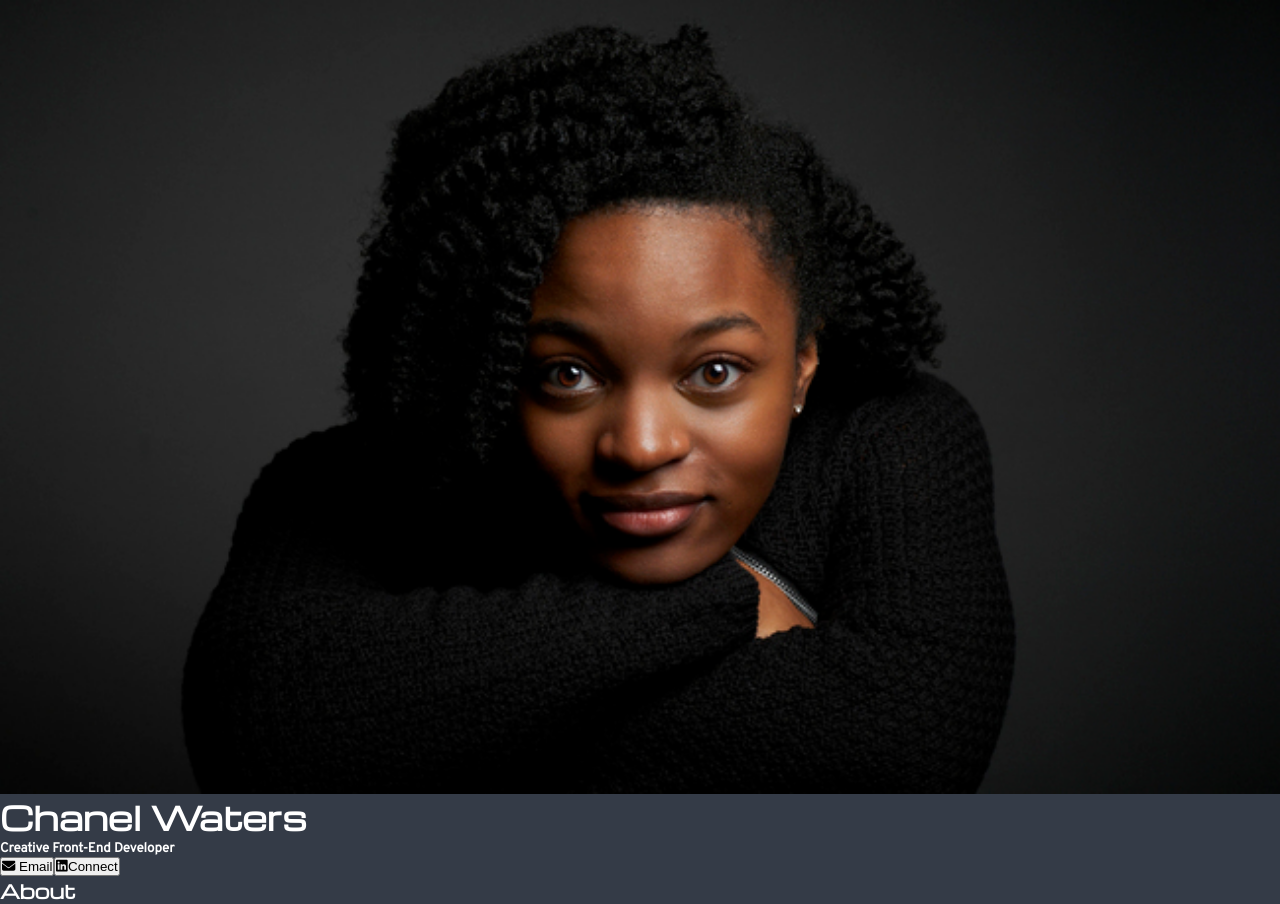
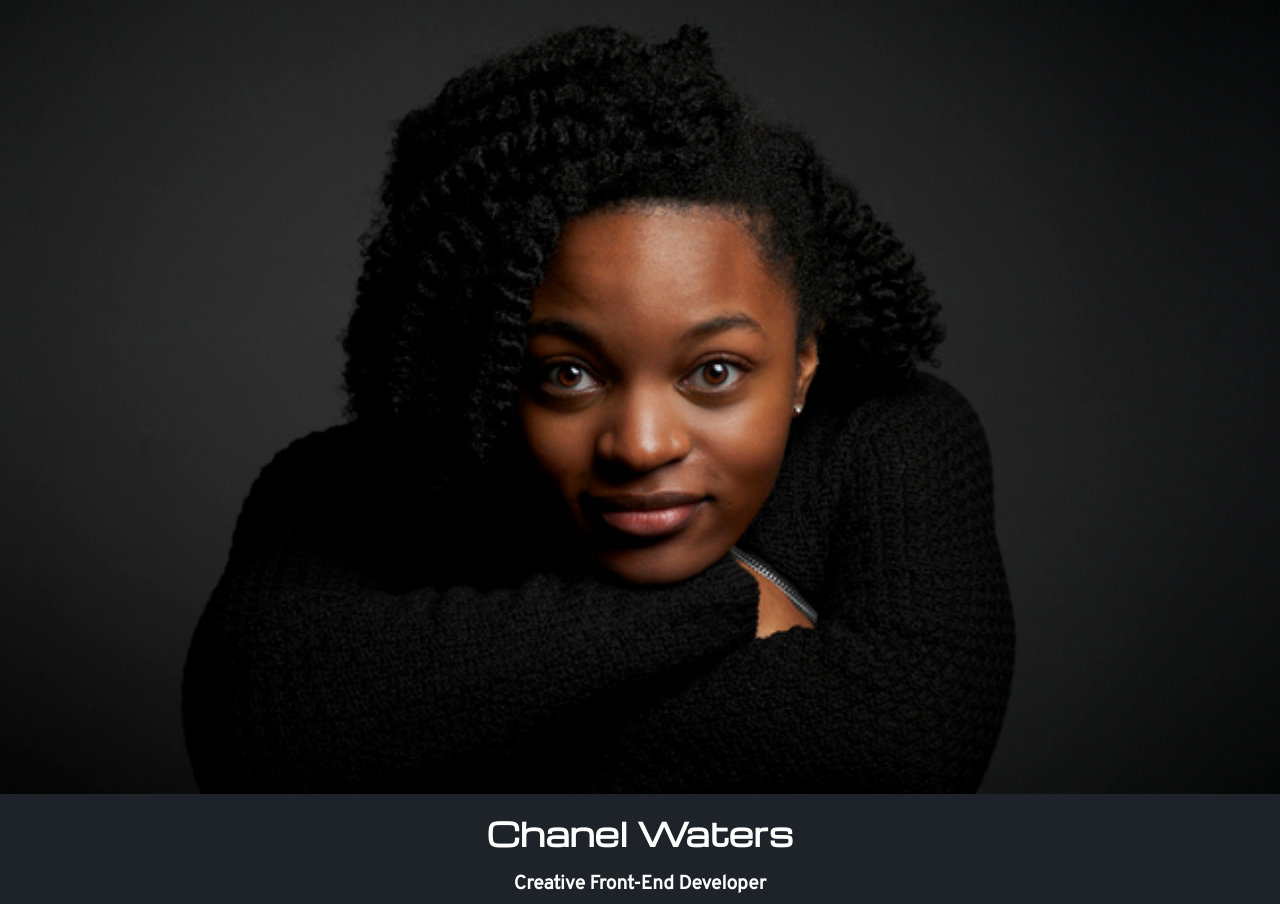
Before and after one commit to chaneldevelops/digital_businesscard, a React (Vite) app: page / in a window 1280 px wide. Shown: the top 904 px of the page. Built offline with nearby package versions, Linux system fonts and the light colour scheme.

Commit message:
Info styling of name and role

```diff
--- a/src/components/Info.jsx
+++ b/src/components/Info.jsx
@@ -8,8 +8,12 @@ import { faLinkedin } from "@fortawesome/free-brands-svg-icons";
 export default function Info() {
    return (<div className="info">
         <img src="/chanel-photo.jpg" alt="photo of Chanel" />
-        <h1>Chanel Waters</h1>
-        <h5>Creative Front-End Developer</h5>
+        <h1 className="info-name">Chanel Waters</h1>
+        <h5 className="info-role">Creative Front-End Developer</h5>
+        <p className="info-website">
+            <a href="https://chaneldevelops.github.io"
+            target="_blank"></a>
+        </p>
 
         <div className="contact-btns">
             <a href="mailto:chanel.developsdesigns@gmail.com">
--- a/src/style.css
+++ b/src/style.css
@@ -30,14 +30,43 @@ body {
     font-family: "Overpass", sans-serif;
 }
 
-/* INFO SECTION */
-img {
-    display: block;
-    width: 100%;
-}
 
 
 /* FONT CONFIG */
 h1, h3 {
     font-family: "Michroma", sans-serif;
 }
+
+
+/* App.jsx */
+.main-card {
+    background-color: var(--darker-bkg);
+    border-radius: 10px;
+}
+
+.about-me {
+    padding: 0 2em 2em 2em;
+}
+
+
+/* INFO SECTION */
+.info {
+    text-align: center;
+}
+
+img {
+    display: block;
+    width: 100%;
+    border-radius: 10px, 10px 0 0;
+}
+
+.info-name {
+    margin-top: 1rem;
+    padding: 0 2rem;
+}
+
+.info-role {
+    margin-top: 1rem;
+    font-size: 1.2rem;
+    margin-bottom: 1rem;
+}
```
